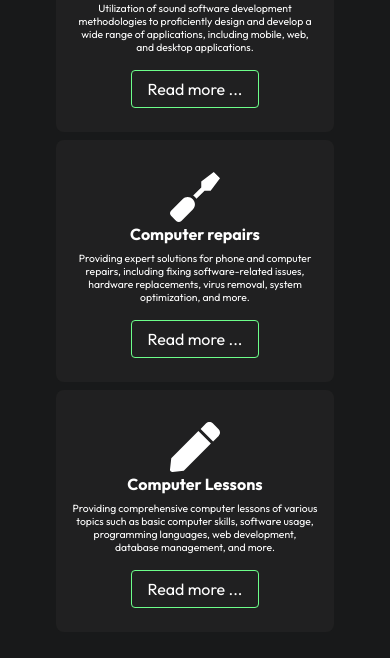
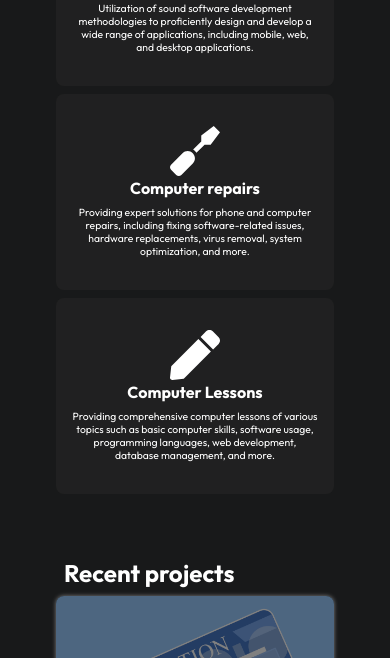
Before and after one commit to wamunyima3/portfolio, a React (Create React App) app: page / in a window 390 px wide. Shown: the part 635-1293 px from the top of the page. Built offline with nearby package versions, Linux system fonts and the light colour scheme.

Commit message:
Removed routes

```diff
--- a/src/components/Services.js
+++ b/src/components/Services.js
@@ -1,10 +1,7 @@
 import React from 'react';
 import { FaCode, FaScrewdriver, FaPen } from "react-icons/fa";
-import { Link, Routes, Route } from 'react-router-dom';
+import { Link } from 'react-router-dom';
 import './Services.css';
-import Development from '../routes/Development'
-import Lessons from '../routes/Lessons'
-import Repairing from '../routes/Repairing'
 
 const Services = () => {
     const iconSize = 50;
@@ -16,20 +13,16 @@ const Services = () => {
                 <FaCode color='white' size={iconSize}/>
                 <h3>Software Engineering</h3>
                 <p>Utilization of sound software development methodologies to proficiently design and develop a wide range of applications, including mobile, web, and desktop applications.</p>
-                <Link className='btn'>Read more ...</Link>
             </div>
             <div className='service-card'>
-
                 <FaScrewdriver color='white' size={iconSize}/>
                 <h3>Computer repairs</h3>
                 <p>Providing expert solutions for phone and computer repairs, including fixing software-related issues, hardware replacements, virus removal, system optimization, and more.</p>
-                <Link className='btn'>Read more ... </Link>
             </div>
             <div className='service-card'>
                 <FaPen color='white' size={iconSize}/>
                 <h3>Computer Lessons</h3>
                 <p>Providing comprehensive computer lessons of various topics such as basic computer skills, software usage, programming languages, web development, database management, and more.</p>
-                <Link className='btn'>Read more ... </Link>
             </div>
         </div>
     </div>
--- a/src/index.css
+++ b/src/index.css
@@ -29,9 +29,21 @@ body{
 }
 
 /* Reducing the font size of all elements */
-@media (max-width:1200px) {
+@media (max-width:1375px) {
   html{
-      font-size: 90%;
+      font-size: 80%;
+  }
+}
+
+@media (max-width:1098px) {
+  html{
+      font-size: 70%;
+  }
+}
+
+@media (max-width:965px) {
+  html{
+      font-size: 60%;
   }
 }
 
```
Also changed, not shown: src/routes/Development.js (deleted), src/routes/Lessons.js (deleted), src/routes/Repairing.js (deleted).
